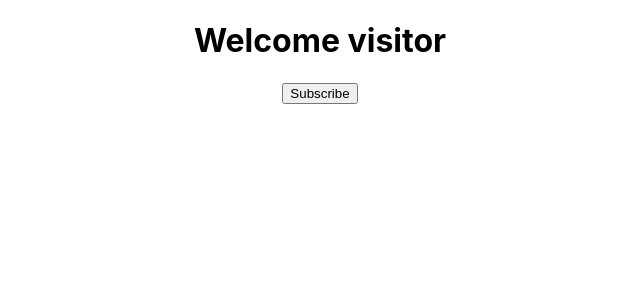
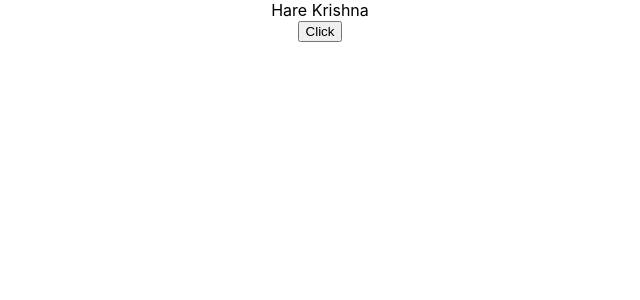
Before and after one commit to AmanG007/hello-world, a React (Create React App) app: page / in a window 1280 px wide. Shown: the top 300 px of the page, without its empty margins (320-960 px from the left). Built offline with nearby package versions, Linux system fonts and the light colour scheme.

Commit message:
Event Binding done

```diff
--- a/src/App.js
+++ b/src/App.js
@@ -4,18 +4,26 @@
 import Welcome from './components/Welcome';
 import Hello from './components/Hello';
 import Message from './components/message';
+import Counter from './components/Counter';
+import FunctionClick from './components/FunctionClick';
+import ClassClick from './components/ClassClick';
+import EventBind from './components/EventBind';
 
 function App() {
   return (
     <div className="App">
-      <Message />
+      <EventBind />
+     {/* <FunctionClick />
+     <ClassClick /> */}
+      {/* <Counter /> */}
+      {/* <Message /> */}
       {/* <Greet name="Bruce" heroName="Batman" />
         <p>This is children props</p>
       <Greet name="Clark" heroName="Superman" />
-        <button>Action</button>
-      <Greet name="Diana" heroName="Wonder Woman" />
-      <Welcome name="Bruce" heroName="Batman" />
-      <Welcome name="Clark" heroName="Superman" />
+        <button>Action</button> */}
+      {/* <Greet name="Diana" heroName="Wonder Woman" />
+      <Welcome name="Bruce" heroName="Batman" /> */}
+      {/* <Welcome name="Clark" heroName="Superman" />
       <Welcome name="Diana" heroName="Wonder Woman" /> */}
       {/* <Hello /> */}
     </div>
--- /dev/null
+++ b/src/components/ClassClick.js
@@ -0,0 +1,16 @@
+import React, { Component } from 'react'
+
+export class ClassClick extends Component {
+    clickHandler() {
+        console.log('Clicked the Button')
+    }
+  render() {
+    return (
+      <div>
+        <button onClick={this.clickHandler}>Click me</button>
+      </div>
+    )
+  }
+}
+
+export default ClassClick
--- /dev/null
+++ b/src/components/Counter.js
@@ -0,0 +1,45 @@
+import React, { Component } from "react";
+
+class Counter extends Component {
+    constructor(props) {
+        super(props)
+
+        this.state = {
+            count: 0
+        }
+    }
+
+    increment() {
+    //     this.setState({
+    //         count: this.state.count + 1
+    //     },
+    //     () => {
+    //         console.log('Callback value', this.state.count)
+    //     }
+    // )
+        this.setState((prevState, props) => ({
+            count: prevState.count + 1
+        }))
+        console.log(this.state.count)
+    }
+
+    incrementFive() {
+        this.increment()
+        this.increment()
+        this.increment()
+        this.increment()
+        this.increment()
+    }
+
+    render() {
+        return (
+            <div>
+                <div>Count - {this.state.count}</div>
+                <button onClick={() => this.incrementFive()}>Increment</button>
+            </div>
+        )
+    }
+}
+
+
+export default Counter
--- /dev/null
+++ b/src/components/EventBind.js
@@ -0,0 +1,40 @@
+import React, { Component } from 'react'
+
+export class EventBind extends Component {
+
+    constructor(props) {
+        super(props)
+
+        this.state = {
+            message: 'Hare Krishna'
+        }
+
+        // this.clickHandler = this.clickHandler.bind(this)
+    }
+
+    // clickHandler() {
+    //     this.setState({
+    //         message: 'Hari Bol'
+    //     })
+    //     console.log(this);
+    // }
+
+    clickHandler = () => {
+        this.setState({
+            message: 'Hari Bol!'
+        })
+    }
+
+  render() {
+    return (
+      <div>
+        <div>{this.state.message}</div>
+        {/* <button onClick={this.clickHandler.bind(this)}>Click</button> */}
+        {/* <button onClick={() => this.clickHandler()}>Click</button> */}
+        <button onClick={this.clickHandler}>Click</button>
+      </div>
+    )
+  }
+}
+
+export default EventBind
--- /dev/null
+++ b/src/components/FunctionClick.js
@@ -0,0 +1,14 @@
+import React from 'react'
+
+function FunctionClick() {
+    function clickHandler() {
+        console.log('Button clicked')
+    }
+  return (
+    <div>
+        <button onClick={clickHandler}>Hare Krishna</button>
+    </div>
+  )
+}
+
+export default FunctionClick
--- a/src/components/Greet.js
+++ b/src/components/Greet.js
@@ -1,10 +1,10 @@
 import React from "react";
 
-const Greet = (props) => {
-    console.log(props)
+const Greet = props => {
+    const {name, heroName} = props
     return (
         <div>
-         <h1>Hare Krishna {props.name} a.k.a. {props.heroName}</h1>
+         <h1>Hare Krishna {name} a.k.a. {heroName}</h1>
          {/* {props.children} */}
         </div>
     )
--- a/src/components/Welcome.js
+++ b/src/components/Welcome.js
@@ -2,7 +2,12 @@
 
 class Welcome extends Component {
     render() {
-        return <h1>Hare Krishna {this.props.name} a.k.a. {this.props.heroName}</h1>
+        const {name, heroName} = this.props
+        return (
+            <h1>
+                Hare Krishna {name} a.k.a. {heroName}
+            </h1>
+        )
     }
 }
 
```
